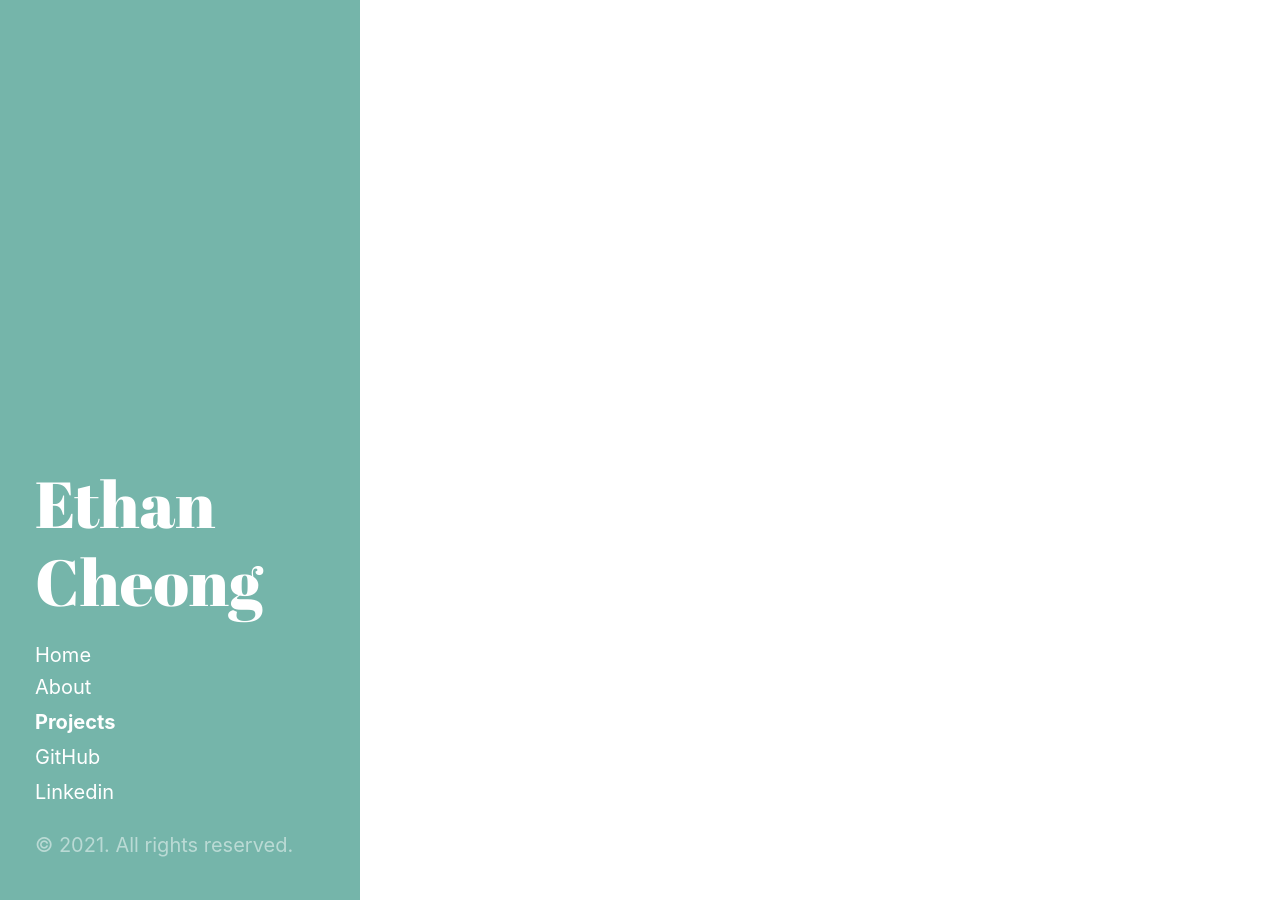
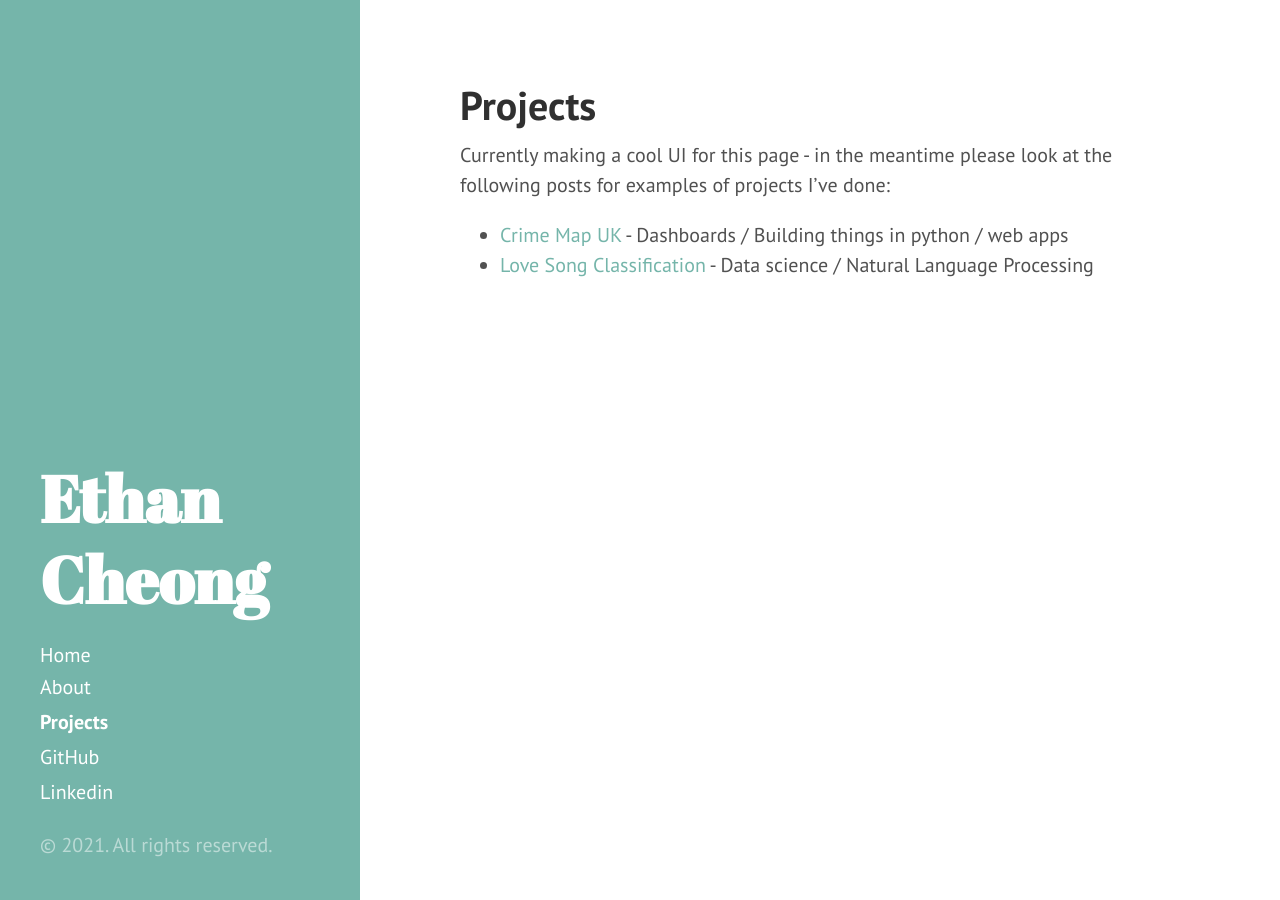
Before and after one commit to ethan-cheong/ethan-cheong.github.io, a Jekyll site: the page built from projects.md, in a window 1280 px wide. Built offline with Jekyll 4.4.1, drawn with Linux system fonts in a browser that asks for light colours.

Commit message:
Temp projects page

```diff
--- a/projects.md
+++ b/projects.md
@@ -1,4 +1,8 @@
 ---
-layout: projects
+layout: page # change this to projects
 title: Projects
 ---
+Currently making a cool UI for this page - in the meantime please look at the following posts for examples of projects I've done:
+
+* [Crime Map UK](https://ethan-cheong.github.io/crime-map-uk/) - Dashboards / Building things in python / web apps
+* [Love Song Classification](https://ethan-cheong.github.io/love-song-classification-1/) - Data science / Natural Language Processing
```
